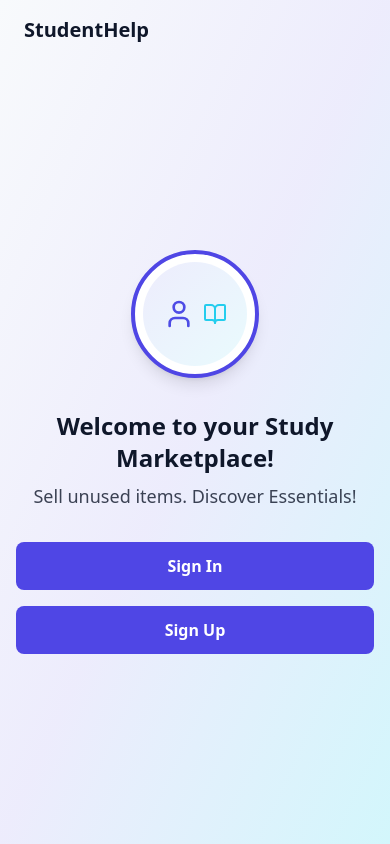
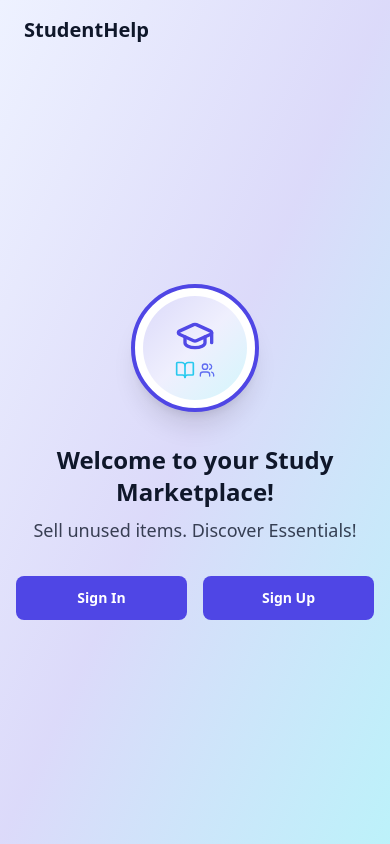
Before and after one commit to kashi-verma/StudentHelp, a React (Vite) app: page / in a window 390 px wide. Built offline with nearby package versions, Linux system fonts and the light colour scheme.

Commit message:
Fix: Improve mobile button size, logo, and gradient
- Reduced button size on mobile.
- Updated project logo and browser tab icon.
- Enhanced the gradient color.

```diff
--- a/src/components/AuthButtons.tsx
+++ b/src/components/AuthButtons.tsx
@@ -12,18 +12,18 @@ const AuthButtons = () => {
   };
 
   return (
-    <div className="flex flex-col sm:flex-row gap-4 w-full max-w-sm mx-auto">
+    <div className="flex flex-row gap-4 w-full max-w-sm mx-auto">
       <Button
         onClick={handleSignIn}
         variant="primary"
-        className="flex-1"
+        className="flex-1 px-4 py-2 text-sm"
       >
         Sign In
       </Button>
       <Button
         onClick={handleSignUp}
         variant="primary"
-        className="flex-1"
+        className="flex-1 px-4 py-2 text-sm"
       >
         Sign Up
       </Button>
--- a/src/components/LandingPage.tsx
+++ b/src/components/LandingPage.tsx
@@ -7,7 +7,7 @@ import AuthButtons from './AuthButtons';
 
 const LandingPage = () => {
   return (
-    <div className="min-h-screen bg-gradient-to-br from-[#F8FAFC] via-[#4F46E5]/10 to-[#22D3EE]/20 flex flex-col">
+    <div className="min-h-screen bg-gradient-to-br from-[#EEF2FF] via-[#4F46E5]/20 to-[#22D3EE]/30 flex flex-col">
       <Header />
 
       <main className="flex-1 flex flex-col items-center justify-center px-4 py-12">
--- a/src/components/Logo.tsx
+++ b/src/components/Logo.tsx
@@ -1,16 +1,19 @@
 
 import React from 'react';
-import { User, BookOpen } from 'lucide-react';
+import { GraduationCap, BookOpen, Users } from 'lucide-react';
 
 const Logo = () => {
   return (
     <div className="flex justify-center mb-8">
-      <div className="w-32 h-32 rounded-full border-4 border-[#4F46E5] flex items-center justify-center bg-white shadow-lg relative">
-        <div className="flex items-center justify-center space-x-2">
-          <User className="w-8 h-8 text-[#4F46E5]" />
-          <BookOpen className="w-6 h-6 text-[#22D3EE]" />
+      <div className="w-32 h-32 rounded-full border-4 border-[#4F46E5] flex items-center justify-center bg-white shadow-xl relative overflow-hidden">
+        <div className="flex flex-col items-center justify-center space-y-1">
+          <GraduationCap className="w-10 h-10 text-[#4F46E5]" />
+          <div className="flex items-center space-x-1">
+            <BookOpen className="w-5 h-5 text-[#22D3EE]" />
+            <Users className="w-4 h-4 text-[#6366F1]" />
+          </div>
         </div>
-        <div className="absolute inset-2 rounded-full bg-gradient-to-br from-[#4F46E5] to-[#22D3EE] opacity-10"></div>
+        <div className="absolute inset-2 rounded-full bg-gradient-to-br from-[#4F46E5]/20 via-[#6366F1]/10 to-[#22D3EE]/20"></div>
       </div>
     </div>
   );
```
Also changed, not shown: index.html (+9 -5 lines).
